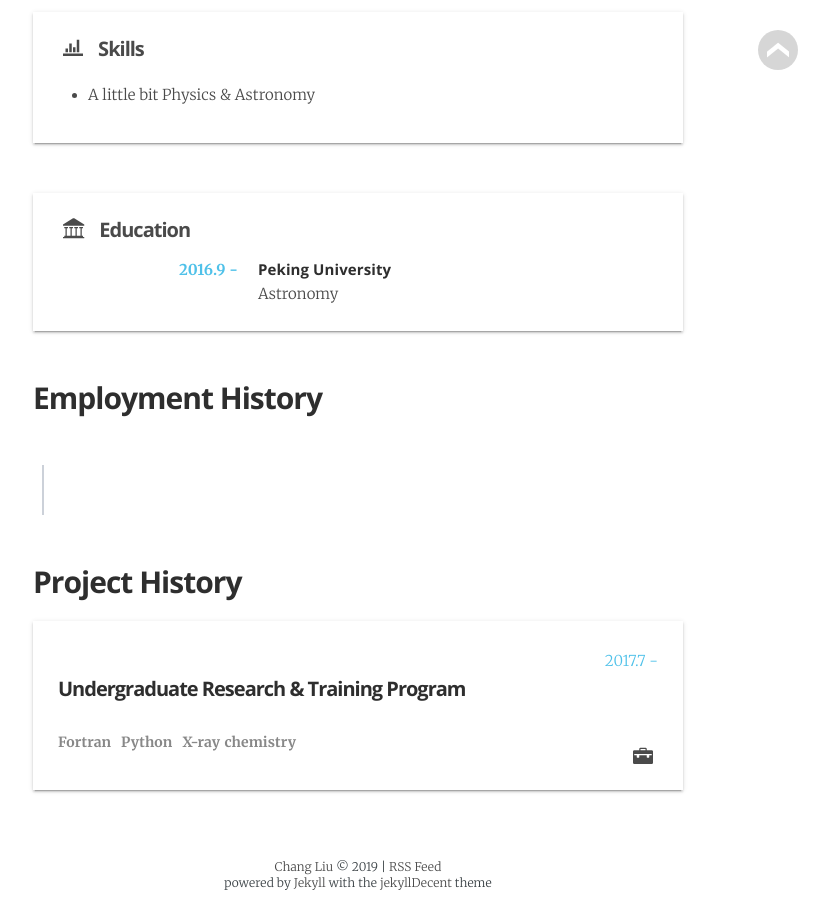
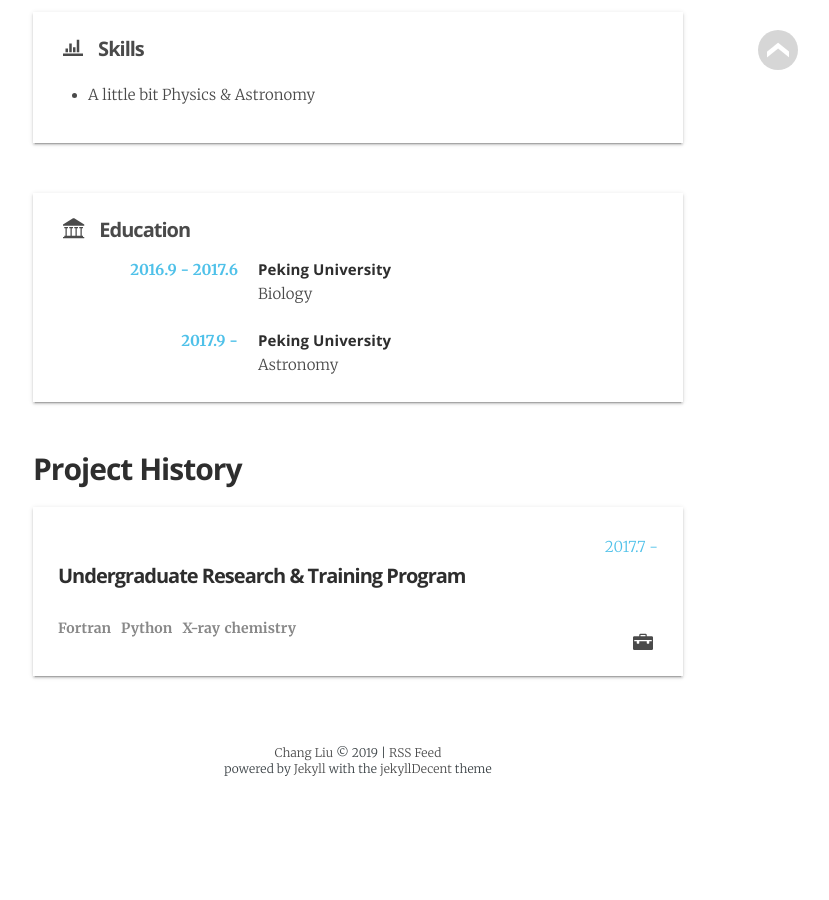
Before and after one commit to slowdivePTG/slowdivePTG.github.io, a Jekyll site: the page built from _pages/cv.html, in a window 1280 px wide and 900 px high, scrolled down 624 px. Shown: the whole window, without its empty margins (282-1111 px from the left). Built offline with Jekyll 4.4.1, drawn with Linux system fonts in a browser that asks for light colours; some web fonts are replaced; after the commit the page ends 1421 px from its top, so only the background shows below that.

Commit message:
Adjust CV and remove some pictures

```diff
--- a/_data/cv.yml
+++ b/_data/cv.yml
@@ -3,7 +3,10 @@
     skills:
         - "A little bit Physics & Astronomy"
     education:
-        - time:             "2016.9 - "
+        - time:             "2016.9 - 2017.6"
+          location:         "Peking University"
+          description:      "Biology"
+        - time:             "2017.9 - "
           location:         "Peking University"
           description:      "Astronomy"
     projects:
--- a/_pages/cv.html
+++ b/_pages/cv.html
@@ -42,26 +42,6 @@
     {% endfor %}
 </div>
 
-<h2 class="employment-heading">Employment History</h2>
-
-<div class="timeline-container">
-    {% for employment in cv.employment %}
-    <div class="timeline-block">
-        <div class="marker"></div>
-        <div class="time">{{employment.time}}</div>
-        <div class="timeline-content">
-            <div class="time">{{employment.time}}</div>
-            <h3>{{employment.position}}</h3>
-            <span>{{employment.company}} ({{employment.location}})</span>
-            <ul>
-                {% for responsibility in employment.responsibilities %}
-                <li>{{responsibility}}</li>
-                {% endfor %}
-            </ul>
-        </div>
-    </div>
-    {% endfor %}
-</div>
 
 
 <h2 class="project-heading">Project History</h2>
```
Also changed, not shown: assets/favicon-16.png (deleted), assets/favicon-32.png (deleted), assets/favicon-48.png (deleted), assets/favicon-62.png (deleted), favicon.png (deleted).
